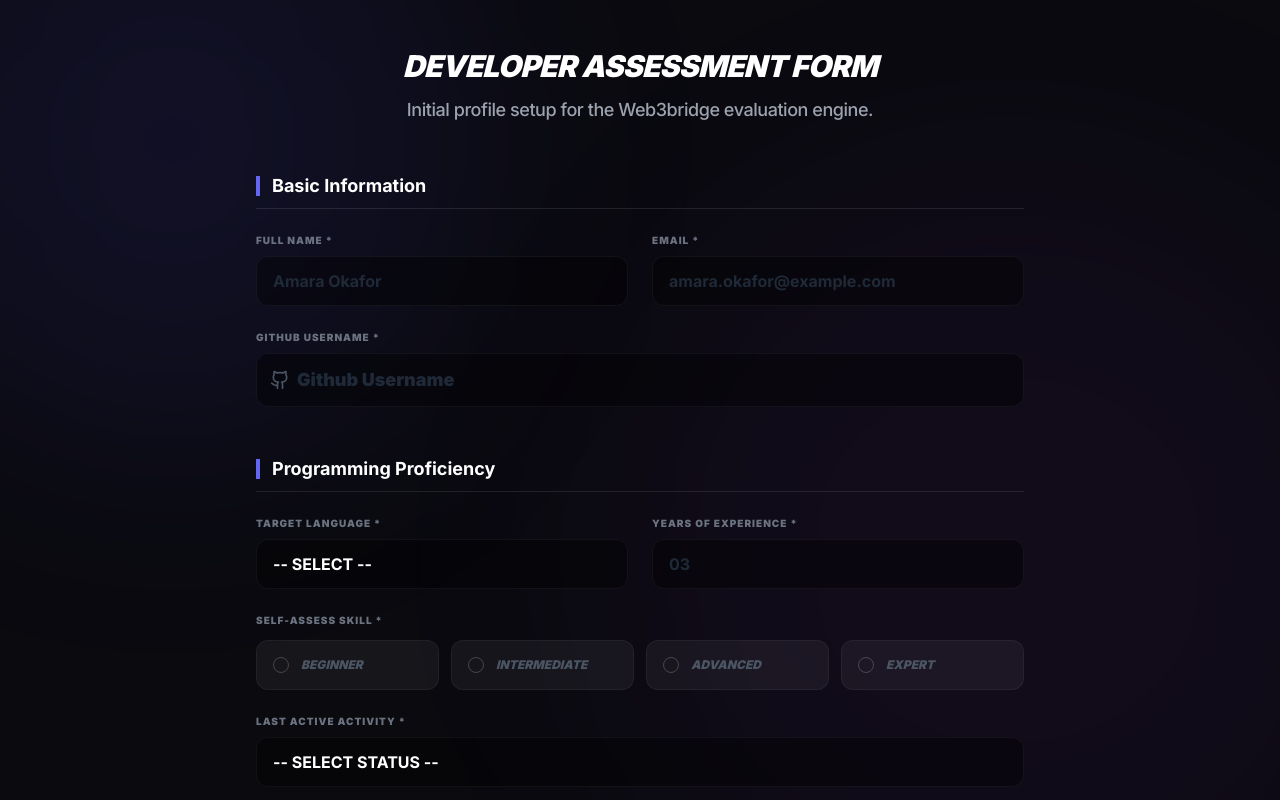
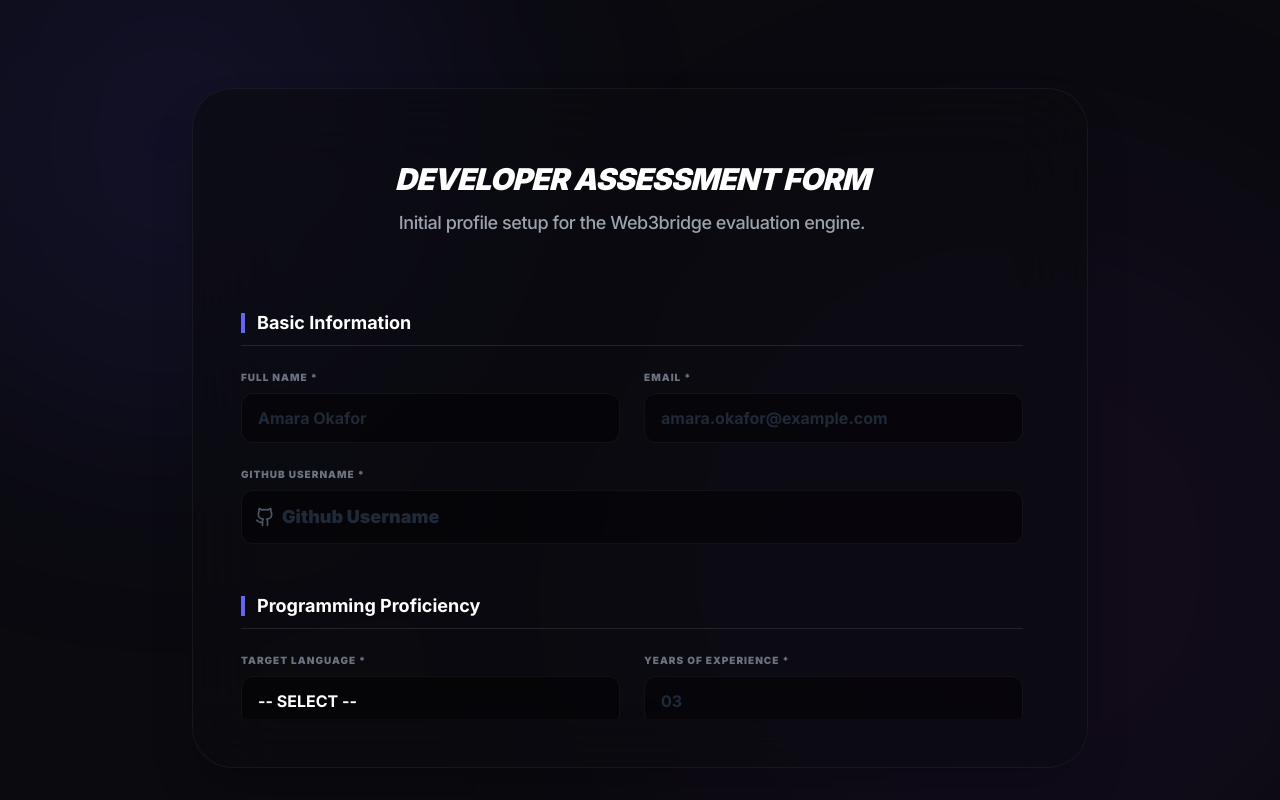
Before and after one commit to Gbangbolaoluwagbemiga/Assessment, a Next.js app: page / in a window 1280 px wide. Shown: the top 800 px of the page. Built offline with nearby package versions, Linux system fonts and the light colour scheme.

Commit message:
feat: add email format validation and update assessment UI layout

```diff
--- a/src/app/page.tsx
+++ b/src/app/page.tsx
@@ -141,8 +141,17 @@
     e.preventDefault()
 
     // Basic Valdiation
+    const emailRegex = /^[^\s@]+@[^\s@]+\.[^\s@]+$/
     if (!formData.fullName || !formData.email || !formData.language || !formData.proficiency || !githubUsername) {
       return toast.error("Please fill all required fields including GitHub Username.")
+    }
+
+    if (!emailRegex.test(formData.email)) {
+      return toast.error("Invalid Email Format", {
+        description: "Please provide a valid email address to proceed.",
+        duration: Infinity,
+        action: { label: 'Dismiss', onClick: () => {} }
+      })
     }
 
     const unrated = coreConcepts.filter(c => !formData[c.key as keyof typeof formData])
@@ -324,24 +333,26 @@
   const curQ = questions[currentQuestionIndex]
 
   return (
-    <div className="w-full flex flex-col text-white">
+    <div className="w-full flex-1 flex flex-col items-center justify-center py-10">
       <AnimatePresence mode="wait">
 
-        {isAlreadyCompleted && (
-          <motion.div key="completed" initial={{ opacity: 0 }} animate={{ opacity: 1 }} className="flex flex-col items-center justify-center py-24 text-center">
-            <div className="w-24 h-24 bg-indigo-500/10 rounded-full flex items-center justify-center border border-indigo-500/20 mb-8">
+        {isAlreadyCompleted ? (
+          <motion.div key="completed" initial={{ opacity: 0 }} animate={{ opacity: 1 }} className="w-full max-w-2xl bg-[#0A0A0F]/60 backdrop-blur-2xl border border-white/5 shadow-2xl rounded-[2.5rem] p-12 text-center">
+            <div className="w-24 h-24 bg-indigo-500/10 rounded-full flex items-center justify-center border border-indigo-500/20 mx-auto mb-8">
               <Lock className="w-10 h-10 text-indigo-400" />
             </div>
             <h2 className="text-3xl font-black mb-4 tracking-tight uppercase italic">Assessment Locked</h2>
-            <p className="text-gray-500 max-w-md text-lg font-medium leading-relaxed">
+            <p className="text-gray-500 text-lg font-medium leading-relaxed">
               Our records show that you have already completed the Web3bridge technical intake. Multiple attempts are strictly prohibited to ensure candidate integrity.
             </p>
           </motion.div>
-        )}
+        ) : (
+          <div className="w-full max-w-4xl bg-[#0A0A0F]/60 backdrop-blur-2xl border border-white/5 shadow-2xl rounded-[2.5rem] p-8 md:p-12 overflow-hidden flex flex-col max-h-[85vh]">
+            <div className="flex-1 overflow-y-auto pr-4 custom-scrollbar space-y-12">
 
-        {!isAlreadyCompleted && step === 'intake' && (
-          <motion.div key="intake" variants={variants} initial="initial" animate="animate" exit="exit" className="w-full max-w-3xl mx-auto space-y-10">
-            <div className="text-center mb-12">
+              {step === 'intake' && (
+                <motion.div key="intake" variants={variants} initial="initial" animate="animate" exit="exit" className="space-y-10">
+                  <div className="text-center mb-12 py-6">
                     <h1 className="text-3xl font-black mb-3 tracking-tight text-white uppercase italic">Developer Assessment Form</h1>
                     <p className="text-gray-400 text-lg font-medium tracking-tight">Initial profile setup for the Web3bridge evaluation engine.</p>
                   </div>
@@ -458,9 +469,7 @@
                       </div>
                     </div>
 
-
-
-              <div className="pt-10 flex justify-center">
+                    <div className="pt-10 flex justify-center pb-12">
                       <button type="submit" disabled={isProcessing} className="bg-indigo-600 hover:bg-indigo-500 disabled:opacity-50 text-white font-black rounded-xl px-12 py-4 transition-all shadow-xl shadow-indigo-500/20 flex items-center gap-4 text-sm uppercase italic transform active:scale-95">
                         {isProcessing ? <Loader2 className="w-5 h-5 animate-spin"/> : <>Initialize Evaluation <ChevronRight className="w-5 h-5" /></>}
                       </button>
@@ -470,7 +479,7 @@
               )}
 
               {step === 'loading' && (
-          <motion.div key="loading" variants={variants} initial="initial" animate="animate" exit="exit" className="flex flex-col flex-1 items-center justify-center py-40 text-center">
+                <motion.div key="loading" variants={variants} initial="initial" animate="animate" exit="exit" className="flex flex-col items-center justify-center py-40 text-center">
                    <div className="relative w-16 h-16 mb-8">
                      <div className="absolute inset-0 border-4 border-indigo-500/10 rounded-full" />
                      <div className="absolute inset-0 border-4 border-l-indigo-500 rounded-full animate-spin" />
@@ -483,7 +492,7 @@
               )}
 
               {step === 'assessment' && curQ && (
-          <motion.div key="assessment" variants={variants} initial="initial" animate="animate" exit="exit" className="w-full max-w-2xl mx-auto space-y-12">
+                <motion.div key="assessment" variants={variants} initial="initial" animate="animate" exit="exit" className="w-full space-y-12 py-10">
                   {/* Header */}
                   <div className="flex justify-between items-center mb-10 pb-6 border-b border-white/5">
                      <div className="flex items-center gap-4">
@@ -507,10 +516,9 @@
                      </h3>
 
                      <div className="w-full space-y-8">
-                 {/* MCQ UI */}
                        {(curQ.type === 'mcq' || curQ.type === 'multiplechoice') && (
                          <div className="grid grid-cols-1 gap-3">
-                     {curQ.options?.map((opt, i) => (
+                           {curQ.options?.map((opt: string, i: number) => (
                              <button
                                key={i}
                                onClick={() => handleAnswer(opt)}
@@ -525,7 +533,6 @@
                          </div>
                        )}
 
-                 {/* True/False UI */}
                        {curQ.type === 'truefalse' && (
                          <div className="flex gap-4 max-w-sm mx-auto">
                            {(curQ.options && curQ.options.length === 2 ? curQ.options : ['True', 'False']).map((val: any) => (
@@ -540,7 +547,6 @@
                          </div>
                        )}
 
-                 {/* Fill in the blank UI */}
                        {(curQ.type === 'fillintheblank' || curQ.type === 'fillinblank') && (
                          <div className="w-full max-w-lg mx-auto">
                            <input
@@ -556,7 +562,7 @@
                   </div>
 
                   {/* Footer */}
-            <div className="mt-16 pt-8 border-t border-white/5 flex justify-between items-center">
+                  <div className="mt-16 pt-8 border-t border-white/5 flex justify-between items-center pb-10">
                      <button disabled={currentQuestionIndex === 0} onClick={() => setCurrentQuestionIndex(p => p - 1)} className="px-6 py-3 bg-white/5 border border-white/10 rounded-lg hover:bg-white/10 transition disabled:opacity-10 text-white font-bold text-[10px] uppercase">
                        Back
                      </button>
@@ -569,13 +575,13 @@
               )}
 
               {step === 'repo' && (
-          <motion.div key="repo" variants={variants} initial="initial" animate="animate" exit="exit" className="w-full max-w-4xl mx-auto space-y-12">
+                <motion.div key="repo" variants={variants} initial="initial" animate="animate" exit="exit" className="space-y-12 py-10">
                   <div className="text-center mb-10">
                     <h2 className="text-3xl font-black mb-4 text-white uppercase italic">Verification Engine</h2>
                     <p className="text-gray-500 text-base max-w-xl mx-auto">Identify your benchmark project for architectural review. Mandatory 3-month age requirement applies.</p>
                   </div>
 
-            <div className="grid grid-cols-1 sm:grid-cols-2 lg:grid-cols-3 gap-6">
+                  <div className="grid grid-cols-1 sm:grid-cols-2 gap-6 pb-12">
                     {repos.length > 0 ? repos.map(repo => (
                       <div
                         key={repo.id}
@@ -596,7 +602,7 @@
                     )}
                   </div>
 
-            <div className="pt-10 flex justify-center">
+                  <div className="pt-10 flex justify-center pb-12">
                     <button
                       onClick={() => {
                         if(!selectedRepo && repos.length > 0) return toast.error("Select a repository.")
@@ -613,7 +619,7 @@
 
               {step === 'success' && (
                  <motion.div key="success" variants={variants} initial="initial" animate="animate" exit="exit" className="flex flex-col items-center justify-center py-24 text-center">
-             <div className="w-24 h-24 bg-emerald-500/10 rounded-full flex items-center justify-center border border-emerald-500/20 mb-8">
+                   <div className="w-24 h-24 bg-emerald-500/10 rounded-full flex items-center justify-center border border-emerald-500/20 mb-8 mx-auto">
                      <CheckCircle2 className="w-12 h-12 text-emerald-500" />
                    </div>
                    <h2 className="text-4xl font-black mb-4 text-white uppercase italic">Assessment Logged</h2>
@@ -623,6 +629,10 @@
                  </motion.div>
               )}
 
+            </div>
+          </div>
+        )}
+
       </AnimatePresence>
     </div>
   )
```
Lines whose indentation alone changed are shown as unchanged.
